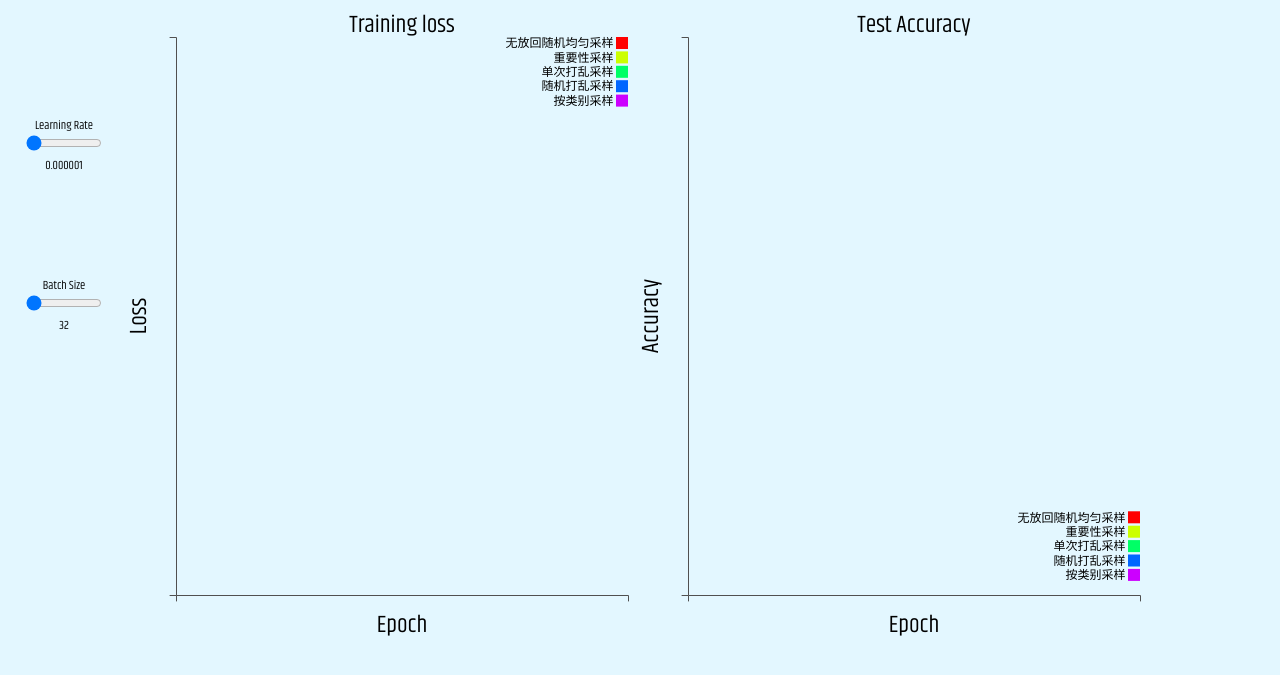
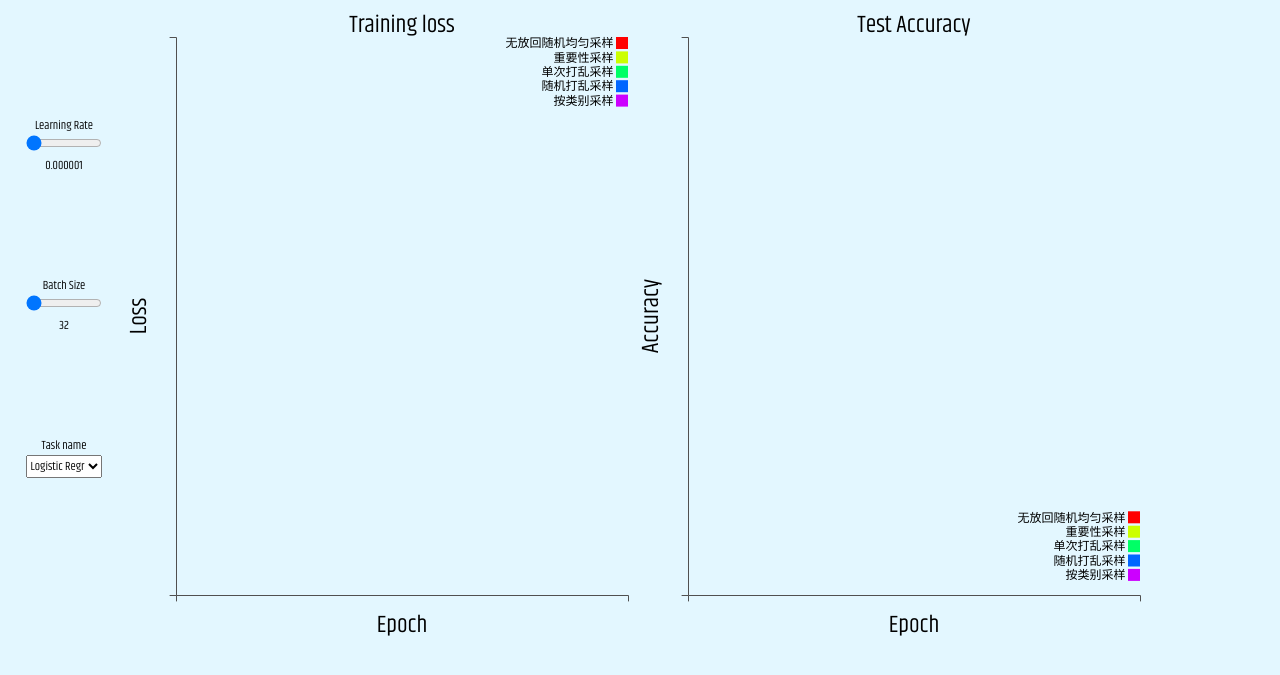
Before and after one commit to ErjieWu/Model-Visulization-DLOPT2023, a plain HTML site: page index.html in a window 1280 px wide. Shown: the part 83-758 px from the top of the page. Drawn offline with Linux system fonts and the light colour scheme.

Commit message:
Update style.css

```diff
--- a/css/style.css
+++ b/css/style.css
@@ -134,3 +134,24 @@ html,body {
     width: 50%;
     height: 100%;
 }
+
+#choice-container {
+    position: absolute;
+    left: 2%;
+    top: 65%;
+    width: 6%;
+    height: 6%;
+}
+
+#choice-container label {
+    display: block;
+    text-align: center;
+    font-size: calc(0.015 * 100vh);
+}
+
+#choice-container select {
+    display: block;
+    width: 100%;
+    text-align: center;
+    font-size: calc(0.015 * 100vh);
+}
```
